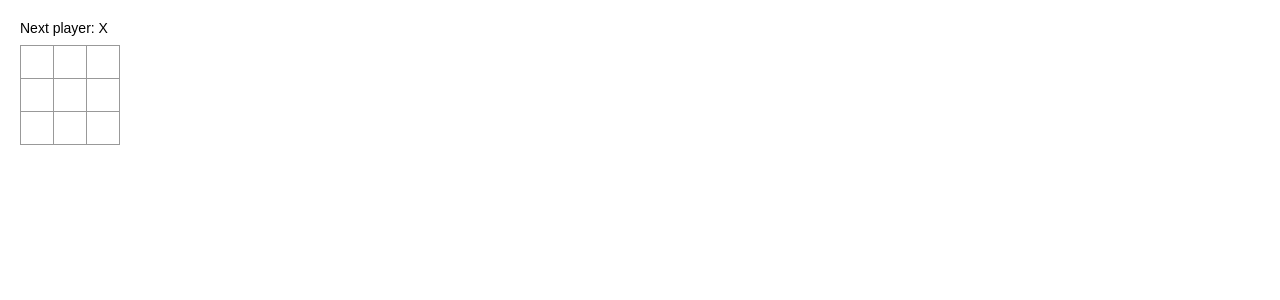
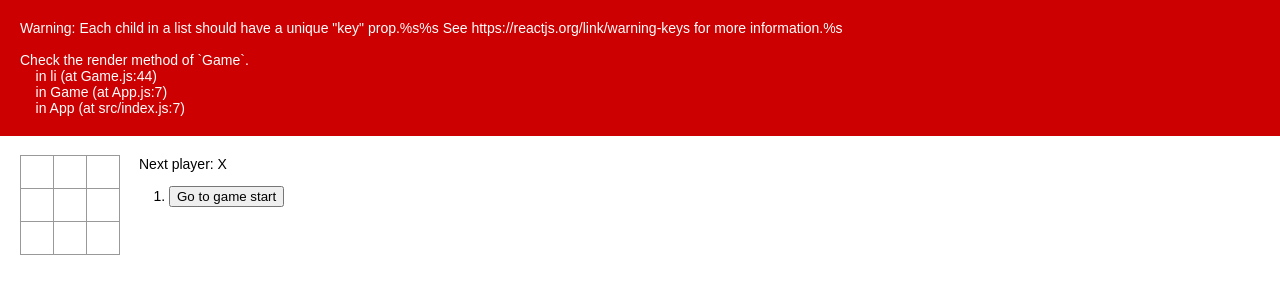
Before and after one commit to dylan12manley/react-tic-tac-toe, a React (Create React App) app: page / in a window 1280 px wide. Shown: the top 300 px of the page. Built offline with nearby package versions, Linux system fonts and the light colour scheme.

Commit message:
move handleClick calculateWinner method and rendering of it to game component

```diff
--- a/src/components/Board.js
+++ b/src/components/Board.js
@@ -3,47 +3,18 @@ import React from "react";
 import Square from "./Square";
 
 class Board extends React.Component {
-  constructor(props) {
-    super(props);
-    this.state = {
-      squares: Array(9).fill(null),
-      xIsNext: true
-    };
-  }
-
-  handleClick(i) {
-    const squares = this.state.squares.slice();
-    if (calculateWinner(squares) || squares[i]) {
-      return;
-    }
-    squares[i] = this.state.xIsNext ? "X" : "O";
-    this.setState({
-      squares: squares,
-      xIsNext: !this.state.xIsNext
-    });
-  }
-
   renderSquare(i) {
     return (
       <Square
-        value={this.state.squares[i]}
-        onClick={() => this.handleClick(i)}
+        value={this.props.squares[i]}
+        onClick={() => this.props.onClick(i)}
       />
     );
   }
 
   render() {
-    const winner = calculateWinner(this.state.squares);
-    let status;
-    if (winner) {
-      status = "Winner: " + winner;
-    } else {
-      status = "Next player: " + (this.state.xIsNext ? "X" : "O");
-    }
-
     return (
       <div>
-        <div className="status">{status}</div>
         <div className="board-row">
           {this.renderSquare(0)}
           {this.renderSquare(1)}
@@ -64,24 +35,4 @@ class Board extends React.Component {
   }
 }
 
-function calculateWinner(squares) {
-  const lines = [
-    [0, 1, 2],
-    [3, 4, 5],
-    [6, 7, 8],
-    [0, 3, 6],
-    [1, 4, 7],
-    [2, 5, 8],
-    [0, 4, 8],
-    [2, 4, 6]
-  ];
-  for (let i = 0; i < lines.length; i++) {
-    const [a, b, c] = lines[i];
-    if (squares[a] && squares[a] === squares[b] && squares[a] === squares[c]) {
-      return squares[a];
-    }
-  }
-  return null;
-}
-
 export default Board;
--- a/src/components/Game.js
+++ b/src/components/Game.js
@@ -3,19 +3,88 @@ import React from "react";
 import Board from "./Board";
 
 class Game extends React.Component {
+  constructor(props) {
+    super(props);
+    this.state = {
+      history: [
+        {
+          squares: Array(9).fill(null)
+        }
+      ],
+      xIsNext: true
+    };
+  }
+
+  handleClick(i) {
+    const history = this.state.history;
+    const current = history[history.length - 1];
+    const squares = current.squares.slice();
+    if (calculateWinner(squares) || squares[i]) {
+      return;
+    }
+    squares[i] = this.state.xIsNext ? "X" : "O";
+    this.setState({
+      history: history.concat([
+        {
+          squares: squares
+        }
+      ]),
+      xIsNext: !this.state.xIsNext
+    });
+  }
+
   render() {
+    const history = this.state.history;
+    const current = history[history.length - 1];
+    const winner = calculateWinner(current.squares);
+
+    const moves = history.map((step, move) => {
+      const desc = move ? "Go to move #" + move : "Go to game start";
+      return (
+        <li>
+          <button onClick={() => this.jumpTo(move)}>{desc}</button>
+        </li>
+      );
+    });
+    let status;
+    if (winner) {
+      status = "Winner: " + winner;
+    } else {
+      status = "Next player: " + (this.state.xIsNext ? "X" : "O");
+    }
+
     return (
       <div className="game">
         <div className="game-board">
-          <Board />
+          <Board squares={current.squares} onClick={i => this.handleClick(i)} />
         </div>
         <div className="game-info">
-          <div>{/* status */}</div>
-          <ol>{/* TODO */}</ol>
+          <div>{status}</div>
+          <ol>{moves}</ol>
         </div>
       </div>
     );
   }
 }
 
+function calculateWinner(squares) {
+  const lines = [
+    [0, 1, 2],
+    [3, 4, 5],
+    [6, 7, 8],
+    [0, 3, 6],
+    [1, 4, 7],
+    [2, 5, 8],
+    [0, 4, 8],
+    [2, 4, 6]
+  ];
+  for (let i = 0; i < lines.length; i++) {
+    const [a, b, c] = lines[i];
+    if (squares[a] && squares[a] === squares[b] && squares[a] === squares[c]) {
+      return squares[a];
+    }
+  }
+  return null;
+}
+
 export default Game;
```
Also changed, not shown: src/index.js (+6 -6 lines).
